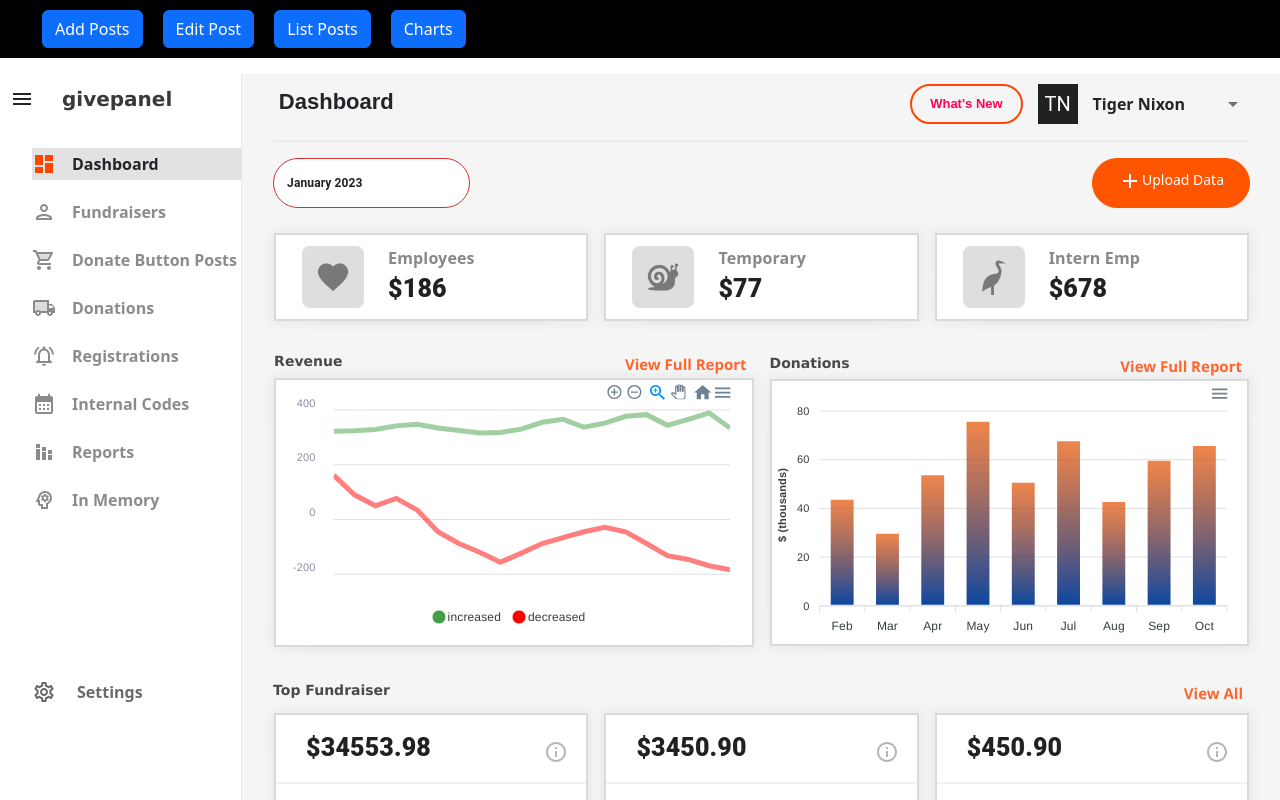
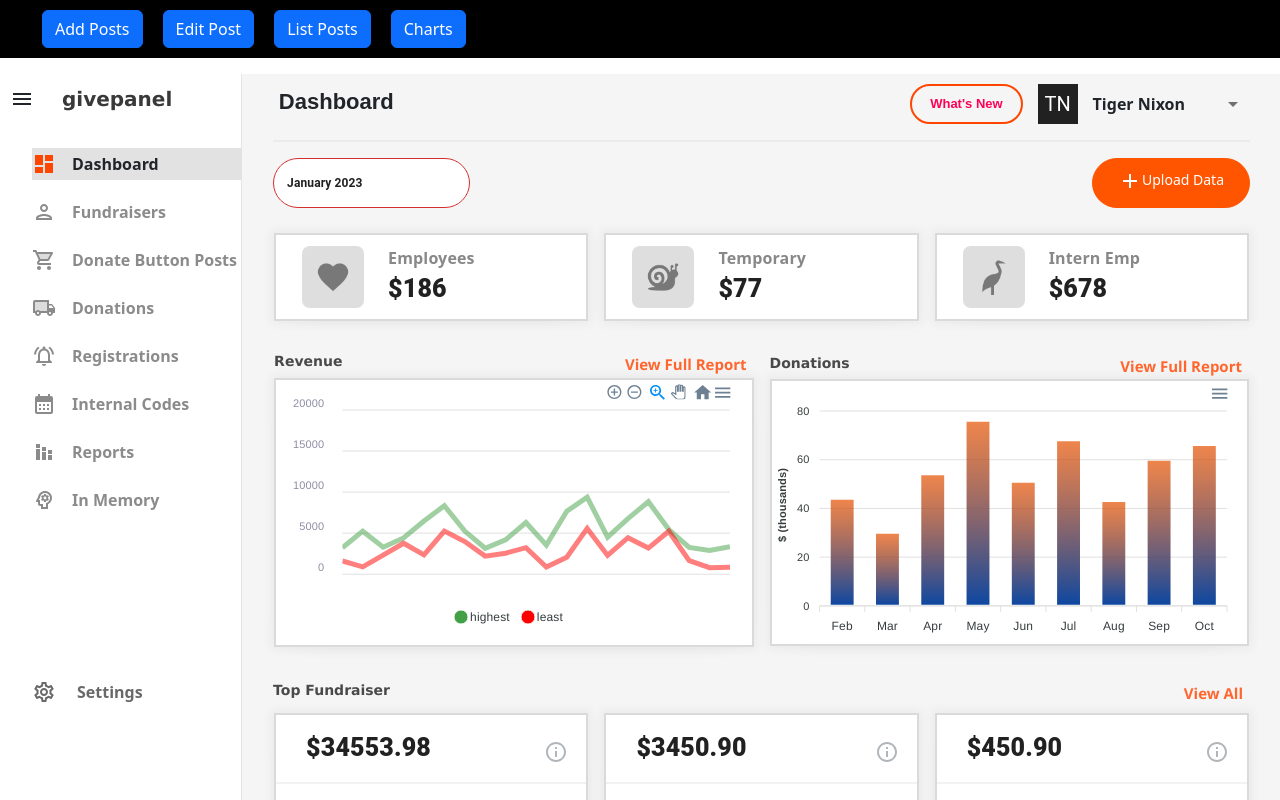
Before and after one commit to AzizahAgha/dashboard-react-final, a React (Create React App) app: page / in a window 1280 px wide. Shown: the top 800 px of the page. Built offline with nearby package versions, Linux system fonts and the light colour scheme.

Commit message:
Update charts.js

```diff
--- a/src/components/charts.js
+++ b/src/components/charts.js
@@ -4,170 +4,170 @@ import Chart from "react-apexcharts";
 
 export const options = {
     series: [{
-    name: 'increased',
+    name: 'highest',
     data: [{
         x: 1996,
-        y: 322
+        y: 3220
       },
       {
         x: 1997,
-        y: 324
+        y: 5240
       },
       {
         x: 1998,
-        y: 329
+        y: 3290
       },
       {
         x: 1999,
-        y: 342
+        y: 4420
       },
       {
         x: 2000,
-        y: 348
+        y: 6480
       },
       {
         x: 2001,
-        y: 334
+        y: 8340
       },
       {
         x: 2002,
-        y: 325
+        y: 5250
       },
       {
         x: 2003,
-        y: 316
+        y: 3160
       },
       {
         x: 2004,
-        y: 318
+        y: 4180
       },
       {
         x: 2005,
-        y: 330
+        y: 6300
       },
       {
         x: 2006,
-        y: 355
+        y: 3550
       },
       {
         x: 2007,
-        y: 366
+        y: 7660
       },
       {
         x: 2008,
-        y: 337
+        y: 9370
       },
       {
         x: 2009,
-        y: 352
+        y: 4520
       },
       {
         x: 2010,
-        y: 377
+        y: 6770
       },
       {
         x: 2011,
-        y: 383
+        y: 8830
       },
       {
         x: 2012,
-        y: 344
+        y: 5440
       },
       {
         x: 2013,
-        y: 366
+        y: 3260
       },
       {
         x: 2014,
-        y: 389
+        y: 2890
       },
       {
         x: 2015,
-        y: 334
+        y: 3340
       }
     ]
   }, {
-    name: 'decreased',
+    name: 'least',
     data: [
       {
         x: 1996,
-        y: 162
+        y: 1620
       },
       {
         x: 1997,
-        y: 90
+        y: 900
       },
       {
         x: 1998,
-        y: 50
+        y: 2330
       },
       {
         x: 1999,
-        y: 77
+        y: 3770
       },
       {
         x: 2000,
-        y: 35
+        y: 2350
       },
       {
         x: 2001,
-        y: -45
+        y: 5245
       },
       {
         x: 2002,
-        y: -88
+        y: 3980
       },
       {
         x: 2003,
-        y: -120
+        y: 2200
       },
       {
         x: 2004,
-        y: -156
+        y: 2560
       },
       {
         x: 2005,
-        y: -123
+        y: 3230
       },
       {
         x: 2006,
-        y: -88
+        y: 880
       },
       {
         x: 2007,
-        y: -66
+        y: 2060
       },
       {
         x: 2008,
-        y: -45
+        y: 5580
       },
       {
         x: 2009,
-        y: -29
+        y: 2290
       },
       {
         x: 2010,
-        y: -45
+        y: 4450
       },
       {
         x: 2011,
-        y: -88
+        y: 3180
       },
       {
         x: 2012,
-        y: -132
+        y: 5232
       },
       {
         x: 2013,
-        y: -146
+        y: 1660
       },
       {
         x: 2014,
-        y: -169
+        y: 790
       },
       {
         x: 2015,
-        y: -184
+        y: 840
       }
     ]
   }],
@@ -239,7 +239,6 @@ export const options = {
     }
   }, colors: ["#43a047", "#ff0000"]
   };
-
 
   export const baroptions={
     series: [{
```
